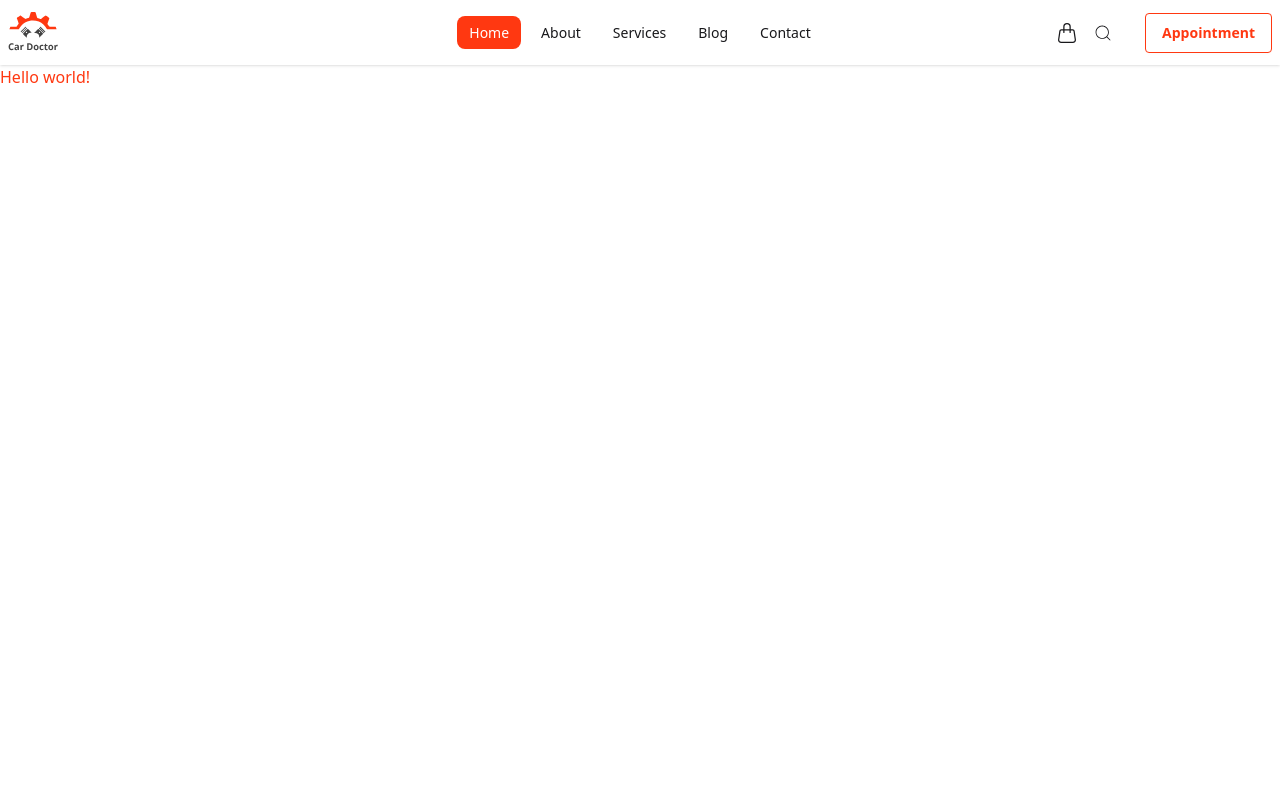
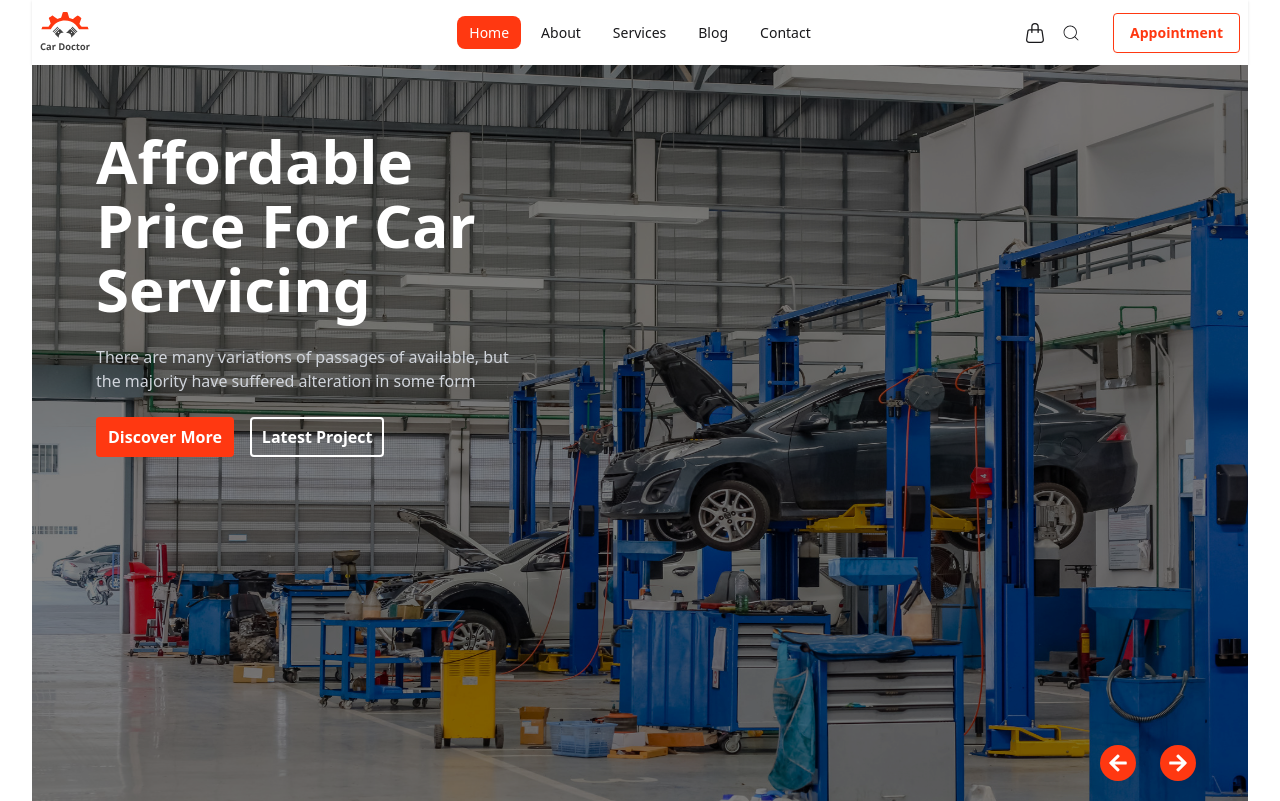
Before and after one commit to lukmanxpert/next-car-doctor-pro, a Next.js app: page / in a window 1280 px wide. Built offline with nearby package versions, Linux system fonts and the light colour scheme.

Commit message:
added banner

```diff
--- a/src/app/components/Banner.jsx
+++ b/src/app/components/Banner.jsx
@@ -1,7 +1,64 @@
-import React from 'react'
+"use client"
+import React, { useEffect } from 'react'
+import bannerImage1 from '../../../public/assets/images/banner/1.jpg'
+import bannerImage2 from '../../../public/assets/images/banner/2.jpg'
+import bannerImage3 from '../../../public/assets/images/banner/3.jpg'
+import bannerImage4 from '../../../public/assets/images/banner/4.jpg'
+import bannerImage5 from '../../../public/assets/images/banner/5.jpg'
+import bannerImage6 from '../../../public/assets/images/banner/6.jpg'
+import Image from 'next/image'
+import { FaArrowRight } from "react-icons/fa";
+import { FaArrowLeft } from "react-icons/fa";
 
 export default function Banner() {
+  const images = [bannerImage1, bannerImage2, bannerImage3, bannerImage4, bannerImage5, bannerImage6];
+  const [current, setCurrent] = React.useState(4);
+
+  const prevSlide = () => {
+    setCurrent((prev) => (prev === 0 ? images.length - 1 : prev - 1));
+  };
+
+  const nextSlide = () => {
+    setCurrent((prev) => (prev === images.length - 1 ? 0 : prev + 1));
+  };
+
+  useEffect(() => {
+    setInterval(() => {
+      setCurrent((prev) => (prev === images.length - 1 ? 0 : prev + 1));
+    }, 3000);
+  }, [])
+
   return (
-    <div>Banner</div>
-  )
+    <div className="relative w-full mx-auto">
+      <div className="overflow-hidden">
+        <Image
+          src={images[current]}
+          alt={`Banner ${current + 1}`}
+          className="w-full transition brightness-50 md:h-[calc(100vh-4rem)] object-center "
+          priority
+        />
+      </div>
+      <div className='absolute top-16 left-16 text-white space-y-6'>
+        <div className='leading-16'>
+          <h1 className='text-6xl font-semibold leading-16'>Affordable</h1>
+          <h1 className='text-6xl font-semibold leading-16'>Price For Car</h1>
+          <h1 className='text-6xl font-semibold leading-16'>Servicing</h1>
+        </div>
+        {/* <h1 className='capitalize text-6xl font-semibold leading-16'>Affordable <br /> price for car <br /> servicing</h1> */}
+        <p className='text-gray-300'>There are many variations of passages of  available, but <br /> the majority have suffered alteration in some form</p>
+        <div className='flex gap-4 items-center'>
+          <button className='bg-primary-100 rounded text-white cursor-pointer py-2 px-3 font-semibold'>Discover More</button>
+          <button className='shadow-[inset_0_0_0_2px_] bg-transparent cursor-pointer rounded py-2 px-3 font-semibold'>Latest Project</button>
+        </div>
+      </div>
+      <div className='absolute right-5 bottom-5 flex gap-6 items-center justify-between px-4 md:px-8'>
+        <button onClick={prevSlide} title='back' className='bg-primary-100 cursor-pointer p-2 rounded-full' aria-label="Previous Slide">
+          <FaArrowLeft size={20} className="text-white hover:scale-125 transition" />
+        </button>
+        <button onClick={nextSlide} className='bg-primary-100 cursor-pointer p-2 rounded-full' aria-label="Next Slide">
+          <FaArrowRight size={20} title='next' className="text-white hover:scale-125 transition" />
+        </button>
+      </div>
+    </div>
+  );
 }
--- a/src/app/layout.jsx
+++ b/src/app/layout.jsx
@@ -21,7 +21,7 @@ export default function RootLayout({ children }) {
   return (
     <html lang="en" data-theme="light">
       <body
-        className={`${geistSans.variable} ${geistMono.variable} antialiased`}
+        className={`${geistSans.variable} ${geistMono.variable} antialiased container mx-auto px-4 sm:px-6 lg:px-8`}
       >
         <Nav />
         {children}
--- a/src/app/page.jsx
+++ b/src/app/page.jsx
@@ -1,7 +1,7 @@
-import Image from "next/image";
+import Banner from "./components/Banner";
 
 export default function Home() {
   return (
-    <h1 className="text-primary-100">Hello world!</h1>
+    <Banner />
   );
 }
```
